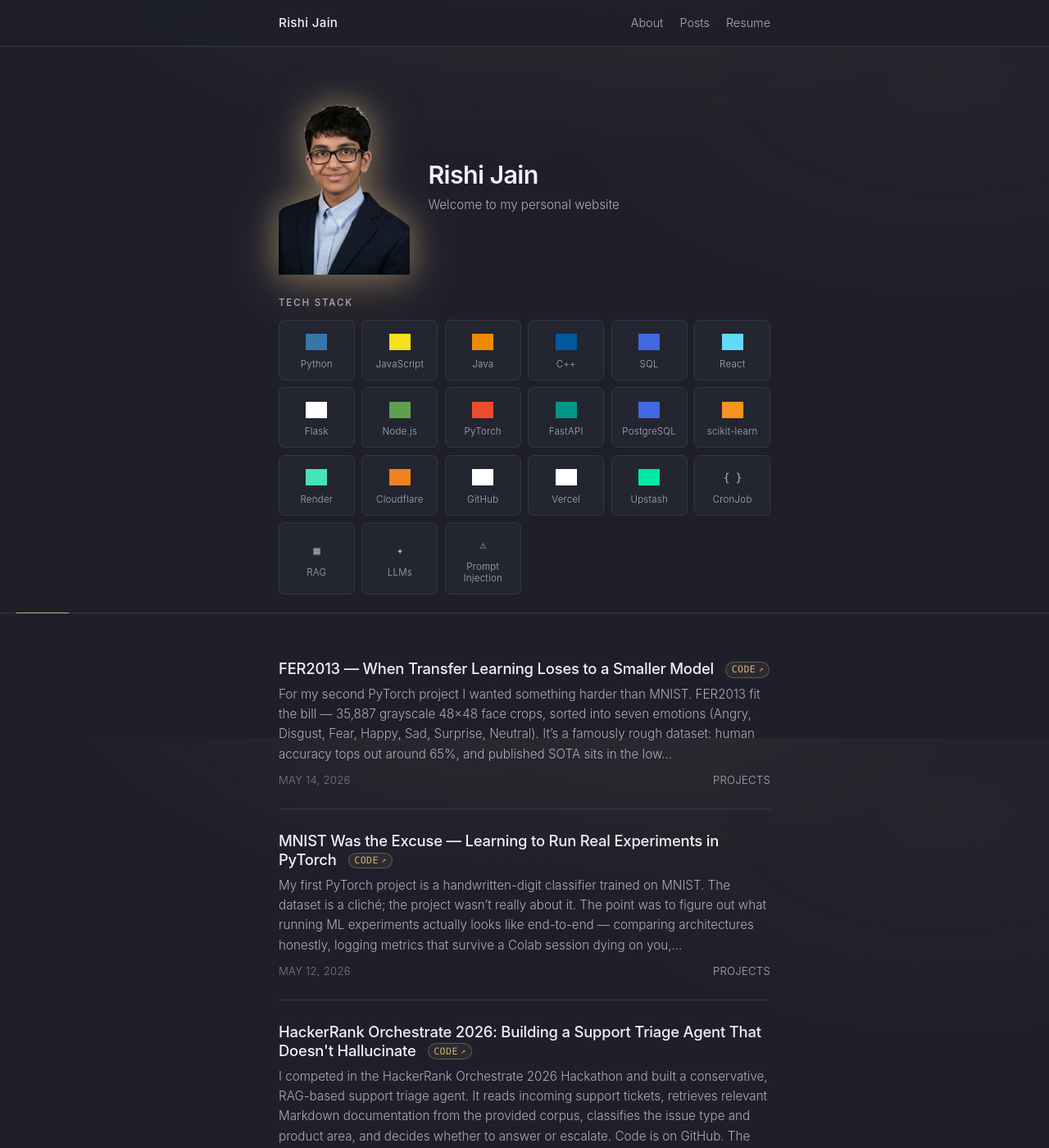
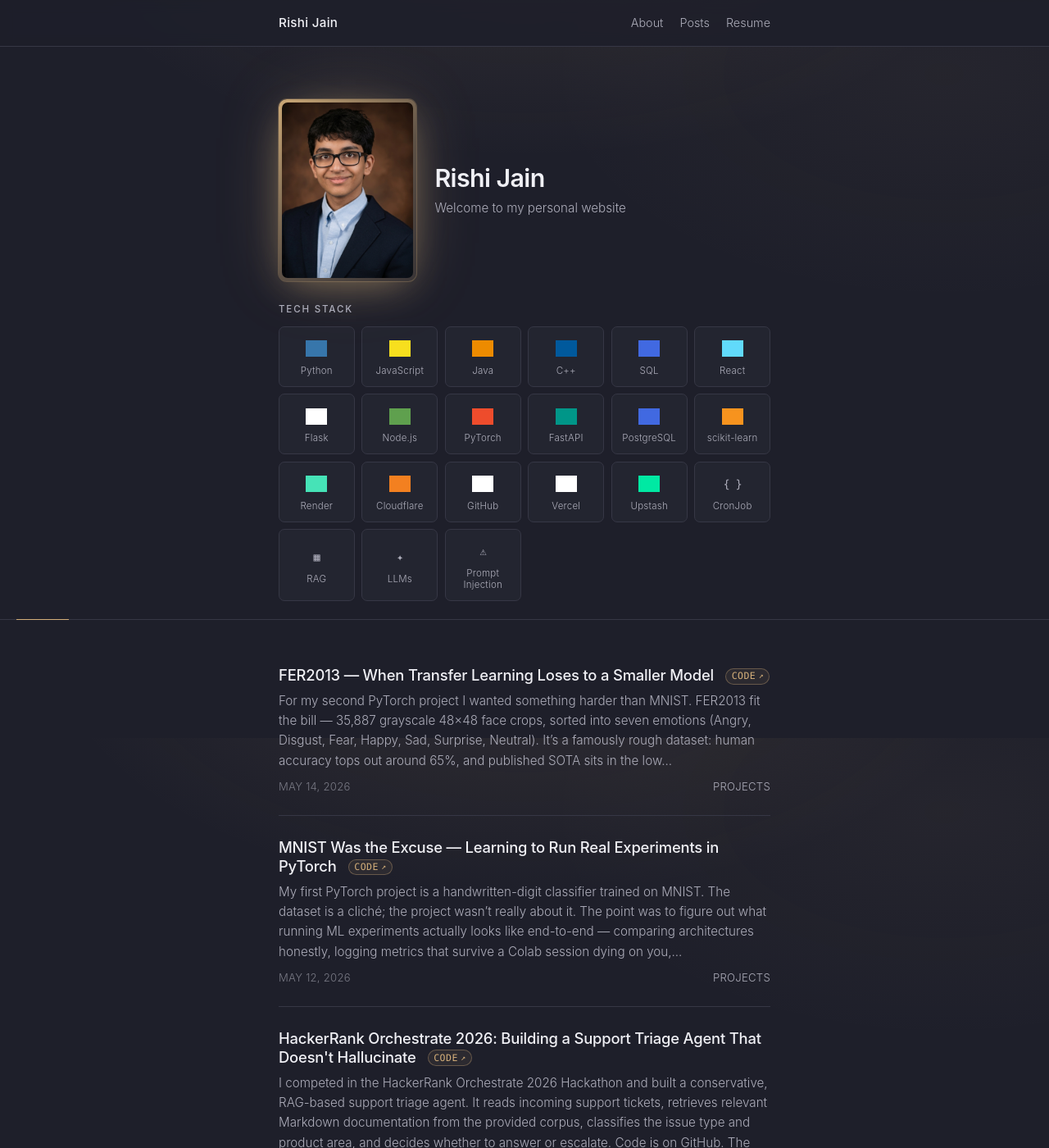
Before and after one commit to Rishi-Jain-27/rishi-jain-27.github.io, a Jekyll site: the page built from index.html, in a window 1280 px wide and 1400 px high. Shown: the whole window at 82% size. Built offline with Jekyll 4.4.1, drawn with Linux system fonts in a browser that asks for light colours; the list of posts is cut into pages by our own code; grey boxes are pictures that could not be loaded.

Commit message:
Same thing

```diff
--- a/css/main.scss
+++ b/css/main.scss
@@ -230,30 +230,39 @@ pre code {
 .hero-photo-frame {
   flex: 0 0 auto;
   display: block;
+  padding: 4px;
+  border-radius: 10px;
+  background:
+    linear-gradient(135deg, rgba($accent, 0.95), rgba($accent, 0.35) 55%, rgba($accent, 0.15));
+  box-shadow:
+    0 0 0 1px rgba($accent, 0.25),
+    0 12px 40px -12px rgba($accent, 0.45),
+    0 0 80px -20px rgba($accent, 0.35);
   line-height: 0;
 }
 .hero-photo {
   display: block;
   width: 160px;
   height: auto;
-  filter:
-    drop-shadow(0 0 16px rgba($accent, 0.45))
-    drop-shadow(0 10px 28px rgba($accent, 0.28));
+  border-radius: 7px;
+  background: $bg-elev;
 }
 @media (prefers-reduced-motion: no-preference) {
   @keyframes hero-photo-pulse {
     0%, 100% {
-      filter:
-        drop-shadow(0 0 16px rgba($accent, 0.42))
-        drop-shadow(0 10px 28px rgba($accent, 0.25));
+      box-shadow:
+        0 0 0 1px rgba($accent, 0.25),
+        0 12px 40px -12px rgba($accent, 0.45),
+        0 0 80px -20px rgba($accent, 0.35);
     }
     50% {
-      filter:
-        drop-shadow(0 0 24px rgba($accent, 0.58))
-        drop-shadow(0 12px 34px rgba($accent, 0.36));
+      box-shadow:
+        0 0 0 1px rgba($accent, 0.32),
+        0 14px 48px -10px rgba($accent, 0.55),
+        0 0 100px -14px rgba($accent, 0.55);
     }
   }
-  .hero-photo {
+  .hero-photo-frame {
     animation: hero-photo-pulse 7s ease-in-out infinite;
   }
 }
```
Also changed, not shown: assets/profile-hero.png.
